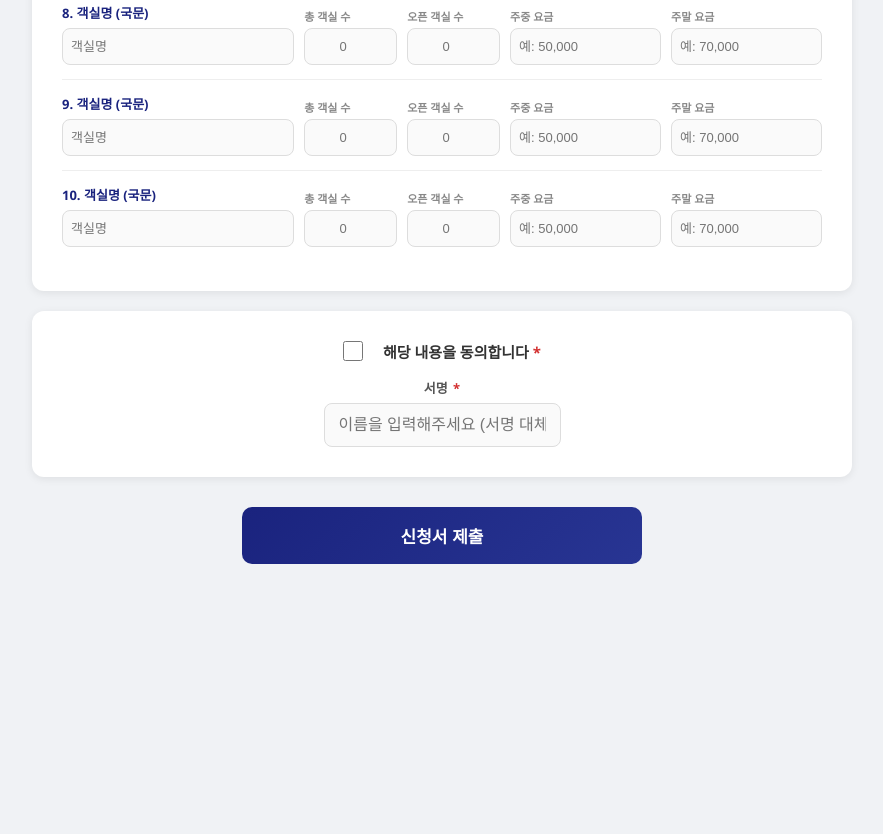
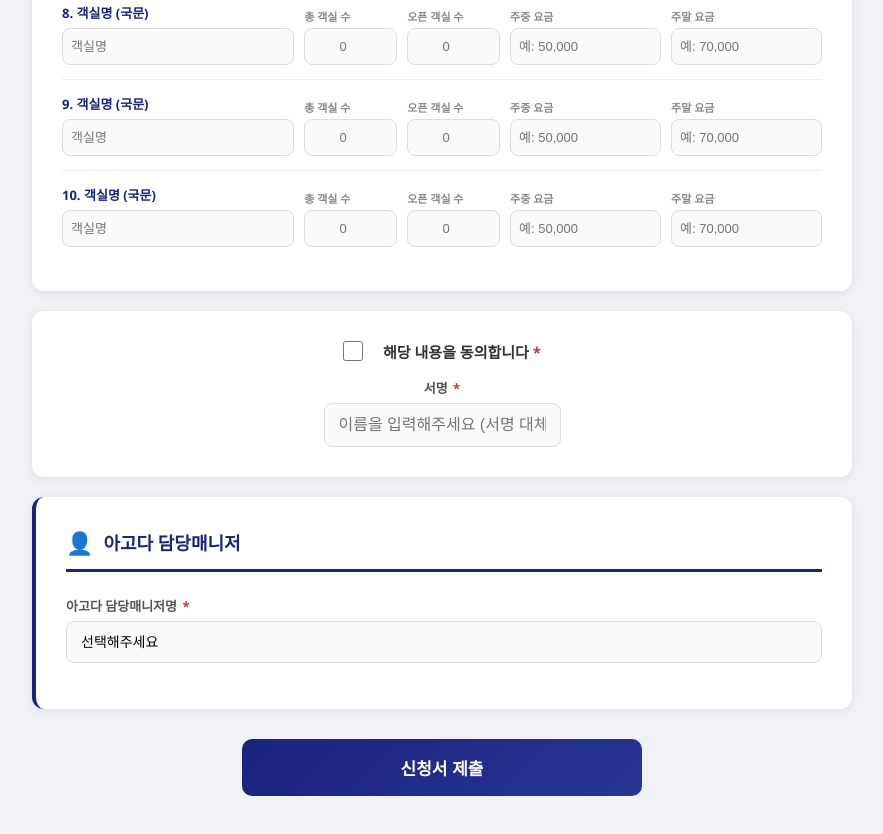
Before and after one commit to jongeunhan-rgb/SK-agoda-application-form, a plain HTML site: page index.html in a window 1280 px wide. Shown: the part 2645-3479 px from the top of the page, without its empty margins (198-1081 px from the left). Before the commit the page ends 3259 px from the top, so only its background shows below. Drawn offline with Linux system fonts and the light colour scheme.

Commit message:
index.html

```diff
--- a/index.html
+++ b/index.html
@@ -147,6 +147,7 @@
 <div class="consent-row"><input type="checkbox" id="agreeCheck" name="agreed" required><label for="agreeCheck">해당 내용을 동의합니다 <span style="color:#d32f2f;font-weight:700">*</span></label></div>
 <div class="signature-group"><div class="form-group"><label style="text-align:center">서명 <span class="req">*</span></label><input type="text" name="signature" placeholder="이름을 입력해주세요 (서명 대체)" required></div></div>
 </div>
+<div class="section" style="border-left:4px solid #1a237e"><div class="section-title"><span class="icon">👤</span> 아고다 담당매니저</div><div class="form-row single"><div class="form-group"><label>아고다 담당매니저명 <span class="req">*</span></label><select name="agodaManager" required><option value="">선택해주세요</option><option value="Jongeun Han">Jongeun Han</option><option value="Yong Hwang">Yong Hwang</option><option value="Wooseul Lee">Wooseul Lee</option><option value="Subin Kwon">Subin Kwon</option><option value="Daeun Jeong">Daeun Jeong</option><option value="Bohyun Yoon">Bohyun Yoon</option><option value="Girim Lee">Girim Lee</option><option value="Garon Kim">Garon Kim</option><option value="Yeomin Yun">Yeomin Yun</option><option value="Minji Hong">Minji Hong</option><option value="Jennifer Kim">Jennifer Kim</option></select></div></div></div>
 <button type="submit" class="submit-btn" id="submitBtn">신청서 제출</button>
 </form>
 </div>
```
